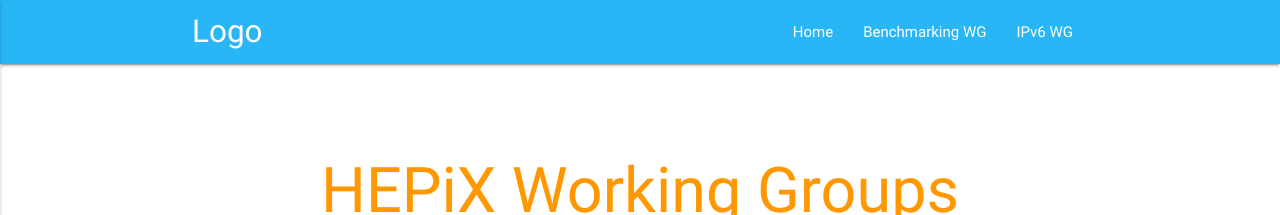
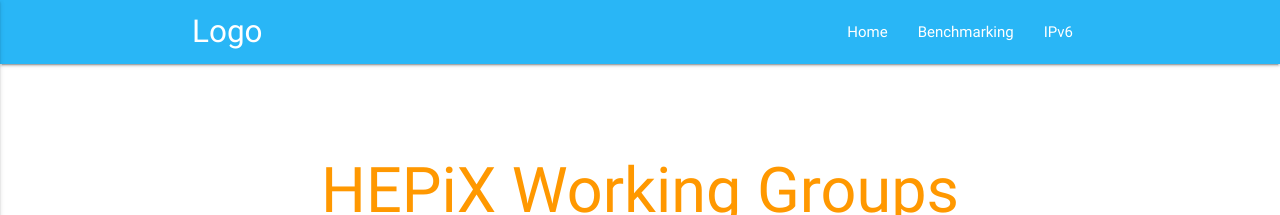
Before and after one commit to HEPiX-Forum/hepix-forum.github.io, a Jekyll site: the page built from index.md, in a window 1280 px wide. Shown: the top 215 px of the page. Built offline with Jekyll 4.4.1, drawn with Linux system fonts in a browser that asks for light colours.

Commit message:
Restrict menu entries to pages with a menu attribute

```diff
--- a/_includes/header.html
+++ b/_includes/header.html
@@ -8,8 +8,8 @@
             {% if page_paths %}
                 {% for path in page_paths %}
                     {% assign my_page = site.pages | where: "path", path | first %}
-                    {% if my_page.title %}
-                    <li><a href="{{ my_page.url | relative_url }}">{{ my_page.title | escape }}</a></li>
+                    {% if my_page.menu %}
+                    <li><a href="{{ my_page.url | relative_url }}">{{ my_page.menu | escape }}</a></li>
                     {% endif %}
                 {% endfor %}
             {% endif %}
```
